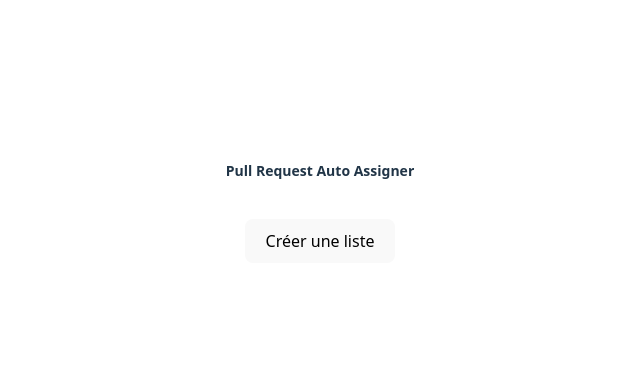
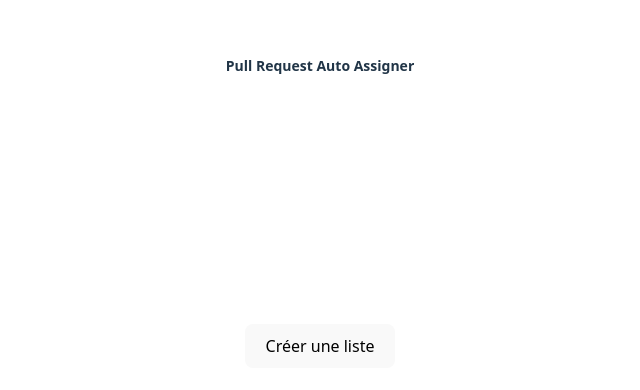
Before and after one commit to thmspry/pr-auto-assigner, a React (Vite) app: page / in a window 1280 px wide. Shown: the part 192-582 px from the top of the page, without its empty margins (320-960 px from the left). Built offline with nearby package versions, Linux system fonts and the light colour scheme.

Commit message:
Creation, édition, suppression d'une liste

```diff
--- a/src/App.css
+++ b/src/App.css
@@ -21,6 +21,8 @@ header, footer {
 main {
     display: grid;
     grid-template-columns: repeat(2, 1fr);
-    grid-template-rows: repeat(5, 1fr);
+    grid-template-rows: auto;
     gap: 8px;
+    height: 242px;
+    overflow-y: auto;
 }
--- a/src/App.tsx
+++ b/src/App.tsx
@@ -13,14 +13,33 @@ const defaultData: StorageData = {
 type DisplayModeProps = {
     isEditMode: boolean,
     data: StorageData,
-    switchMode: () => void
-    createList: (list: List) => void
+    switchMode: () => void,
+    createList: (list: List) => void,
+    editList: (list: List) => void,
+    deleteList: (listId: number) => void,
+    existantList: List[],
 }
 
-function DisplayMode({isEditMode, data, switchMode, createList}: DisplayModeProps) {
+function DisplayMode({isEditMode, data, switchMode, createList, editList, deleteList, existantList}: DisplayModeProps) {
+
+
+    const [selectedList, setSelectedList] = useState<List| null>(null);
+
+
+    const selectList = (list: List) => {
+        setSelectedList(list)
+        switchMode();
+    }
+
+    const goToCreateMode = () => {
+        setSelectedList(null)
+        switchMode();
+    }
+
     if (isEditMode) {
-        return <ListAddEdit addList={createList}/>;
+        return <ListAddEdit addList={createList} editList={editList} deleteList={deleteList} list={selectedList} existantList={existantList}/>;
     }
+
     return <>
         <header>
             <h1>Pull Request Auto Assigner</h1>
@@ -28,12 +47,12 @@ function DisplayMode({isEditMode, data, switchMode, createList}: DisplayModeProp
 
         <main>
             {data.lists.map((list, i) => (
-                <ListCard key={i} name={list.name} people={list.people}/>
+                <ListCard key={i} list={list} selectList={selectList}/>
             ))}
         </main>
 
         <footer>
-            <button onClick={switchMode}>Créer une liste</button>
+            <button onClick={goToCreateMode}>Créer une liste</button>
         </footer>
     </>;
 }
@@ -51,9 +70,22 @@ function App() {
         switchMode();
     };
 
+    const editList = (editList: List) => {
+        const newLists: List[] = data.lists.filter((l: List) => l.id !== editList.id);
+        setData({lists: [...newLists, editList]});
+        switchMode();
+    };
+
+    const deleteList = (listId: number) => {
+        const newLists: List[] = data.lists.filter((list: List) => list.id !== listId);
+        setData({lists: newLists});
+        switchMode();
+    };
+
 
     return (
-        <DisplayMode isEditMode={isEditMode} data={data} switchMode={switchMode} createList={createList}/>
+        <DisplayMode isEditMode={isEditMode} data={data} switchMode={switchMode} createList={createList} editList={editList}
+                     deleteList={deleteList} existantList={data.lists}/>
     );
 }
 
--- a/src/component/ListAddEdit/ListAddEdit.tsx
+++ b/src/component/ListAddEdit/ListAddEdit.tsx
@@ -2,16 +2,52 @@ import type {List} from "../../types/list.ts";
 import {useState} from "react";
 
 type ListAddEditProps = {
-    addList: (list: List) => void
+    addList: (list: List) => void,
+    editList: (list: List) => void,
+    deleteList: (listId: number) => void,
+    existantList: List[],
+    list?: List | null
 };
 
-const ListAddEdit = ({addList}: ListAddEditProps) => {
+const ListAddEdit = ({addList, editList, deleteList, list, existantList}: ListAddEditProps) => {
 
-    const [listName, setListName] = useState<string>('')
+    const [listName, setListName] = useState<string>(list?.name ?? '')
+
+    const listNameAlreadyExist = (): boolean => {
+        const listNames = existantList.map((l: List) => l.name);
+        return listNames.includes(listName);
+    }
+
+    function getNextListId(): number {
+        const sortedById: List[] = existantList.sort((l1, l2) => l1.id - l2.id);
+        const biggestListId = sortedById[sortedById.length - 1]?.id ?? 0;
+        return biggestListId + 1;
+    }
 
     const createList = () => {
-        const newList: List = {name: listName, people: []};
+        if (listNameAlreadyExist()) {
+            return;
+        }
+
+        const nextId = getNextListId();
+
+        const newList: List = {id: nextId, name: listName, people: []};
         addList(newList);
+    }
+    const onEditList = () => {
+        if (listNameAlreadyExist() || !list) {
+            return;
+        }
+
+        const newList: List = {id: list?.id, name: listName, people: []};
+        editList(newList);
+    }
+
+    const deleteHehe = () => {
+        if(!list) {
+            return;
+        }
+        deleteList(list?.id);
     }
 
     return (
@@ -19,10 +55,23 @@ const ListAddEdit = ({addList}: ListAddEditProps) => {
             <h3>Créer une liste</h3>
             <label htmlFor={'name'}>Nom</label>
             <input id={'name'} type={'text'} autoComplete={'off'} value={listName}
-                   onChange={(event) => {setListName(event.target.value);}}
+                   onChange={
+                       (event) => setListName(event.target.value)
+                   }
             />
+            {
+                listNameAlreadyExist() ? <p>Ce nom de liste existe déjà</p> : ''
+            }
 
-            <button onClick={createList}>Créer la liste</button>
+
+            {
+                list ? <>
+                    <button onClick={onEditList} disabled={listNameAlreadyExist()}>Modifier la liste</button>
+                    <button onClick={deleteHehe}>🗑️</button>
+                </> : <>
+                    <button onClick={createList} disabled={listNameAlreadyExist()}>Créer la liste</button>
+                </>
+            }
         </>
     );
 };
--- a/src/component/ListCard/ListCard.tsx
+++ b/src/component/ListCard/ListCard.tsx
@@ -2,12 +2,22 @@ import './ListCard.css'
 import React from "react";
 import type {List} from "../../types/list.ts";
 
+type ListCardProps = {
+    list: List,
+    selectList: (list: List) => void
+}
 
-export const ListCard: React.FC<List> = ({ name }: List) => {
+export const ListCard: React.FC<ListCardProps> = ({ list, selectList }: ListCardProps) => {
+
+    const onSelectList = () => {
+      selectList(list)
+    }
+
     return (
         <div className={'card'}>
-            <h3>{name}</h3>
-            <button>👦</button>
+            <h3>{list.id}</h3>
+            <h3>{list.name}</h3>
+            <button onClick={onSelectList}>✏️</button>
         </div>
     );
 };
--- a/src/types/list.ts
+++ b/src/types/list.ts
@@ -1,4 +1,5 @@
 export type List = {
+    id: number
     name: string;
     people: string[];
 };
```
